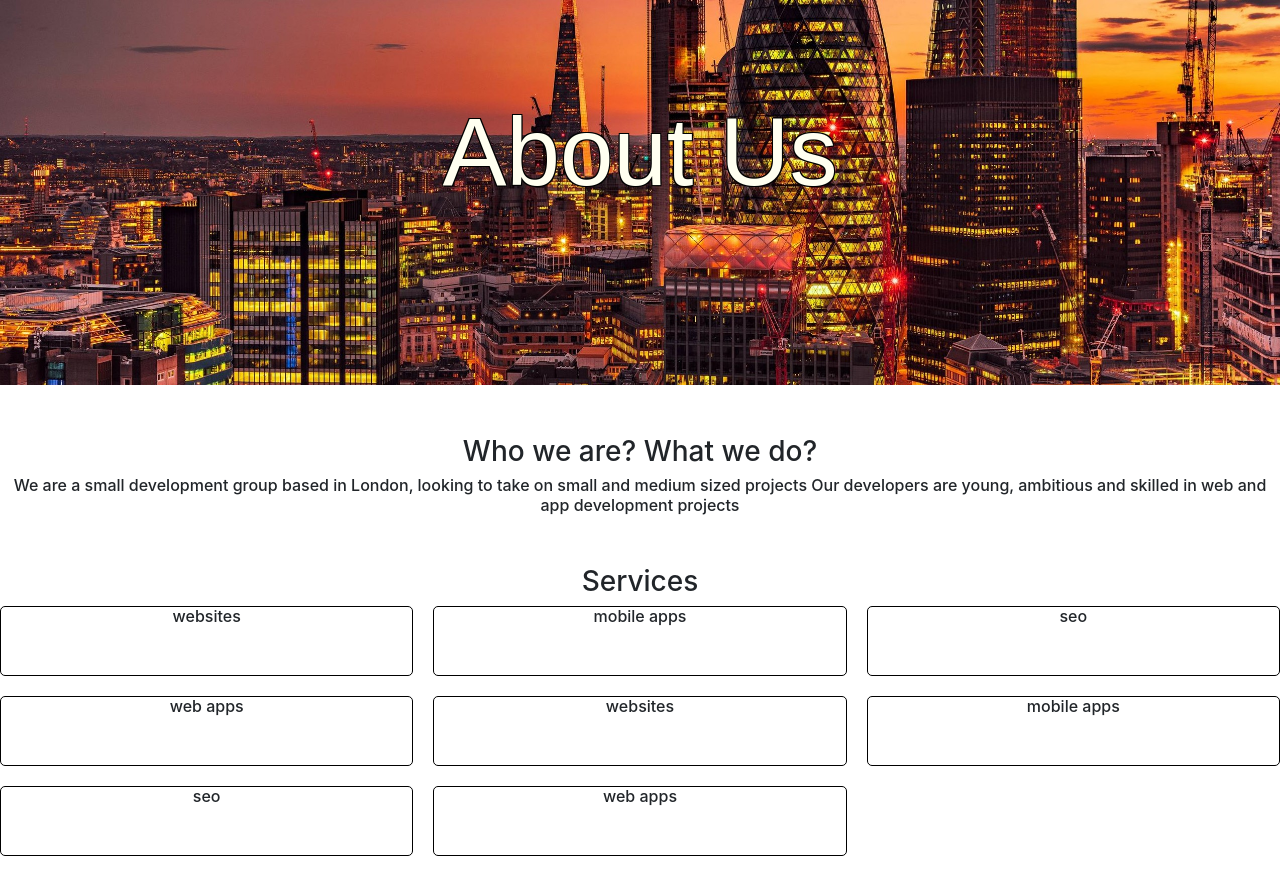
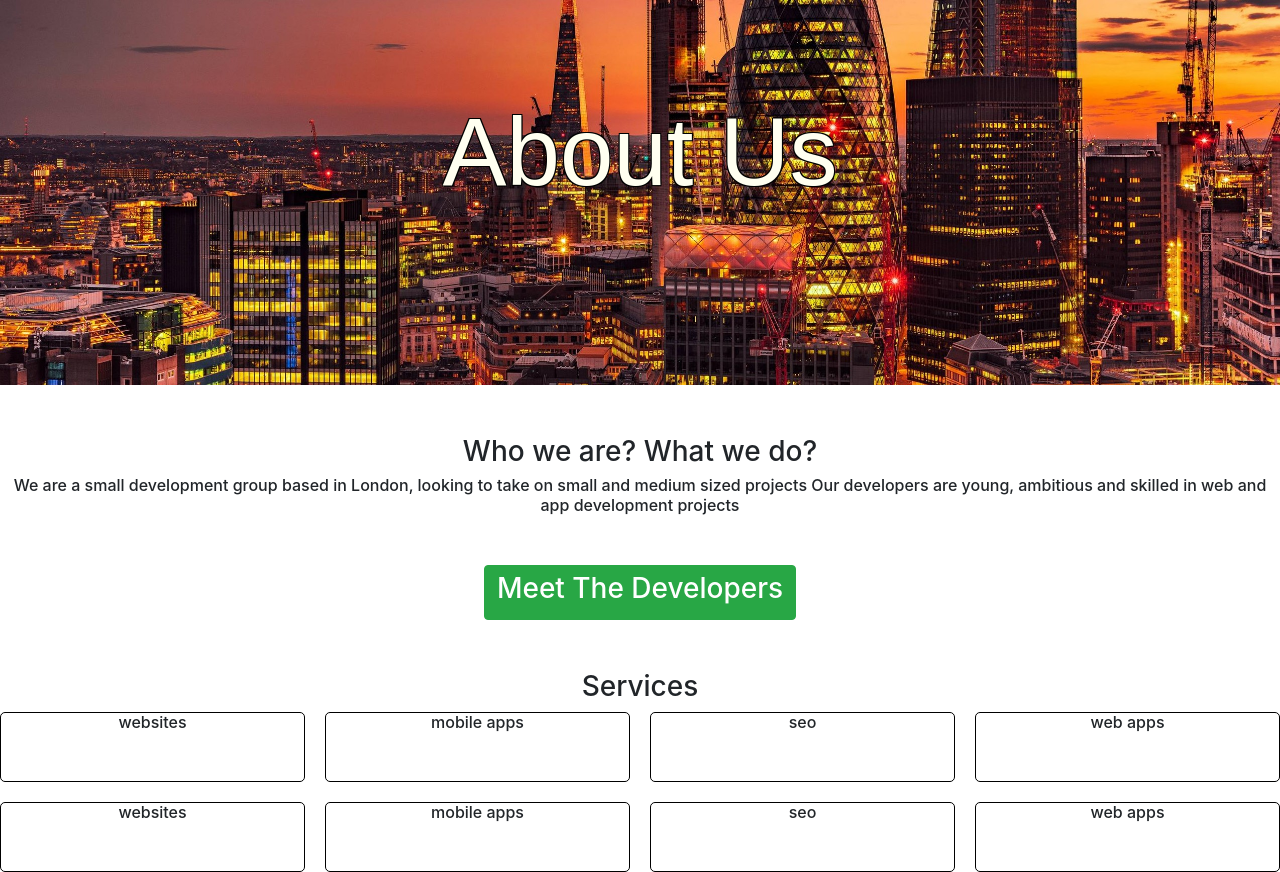
Before and after one commit to hamidval/portfolio, a React (Create React App) app: page /about in a window 1280 px wide. Built offline with nearby package versions, Linux system fonts and the light colour scheme.

Commit message:
grid styling

```diff
--- a/src/components/About.js
+++ b/src/components/About.js
@@ -34,12 +34,16 @@ class About extends Component {
                 </div>
             </div>
             <div className='about-div div-margin'>
+               <button className='btn btn-success'><div className='h3'>Meet The Developers</div></button>
+
+            </div>
+            <div className='about-div div-margin'>
                 <div className='h3'>Services</div>
                 <div className='h6 grid'>
                     {
                         this.state.services.map((item,index)=>(
-                            <div className='service'>
-                               <h6>{item}</h6>
+                            <div className='service '>
+                                <div className='center-txt'>{item}</div>
                             </div>
 
                         ))
--- a/src/index.css
+++ b/src/index.css
@@ -77,8 +77,9 @@ img{
   display: grid;
 	grid-gap: 20px;
 /*	grid-template-columns: repeat(auto-fill,minmax(200px,1fr));*/
-	grid-template-columns: 1fr 1fr 1fr;
-	grid-template-rows: 1fr;
+	grid-template-columns: 1fr 1fr 1fr 1fr;
+  grid-template-rows: 1fr;
+
 
 
 
@@ -88,6 +89,8 @@ img{
 height: 70px;
 border: 1px solid black;
 border-radius: 5px;
+display: inline-block;
+
 
 
 }
```
